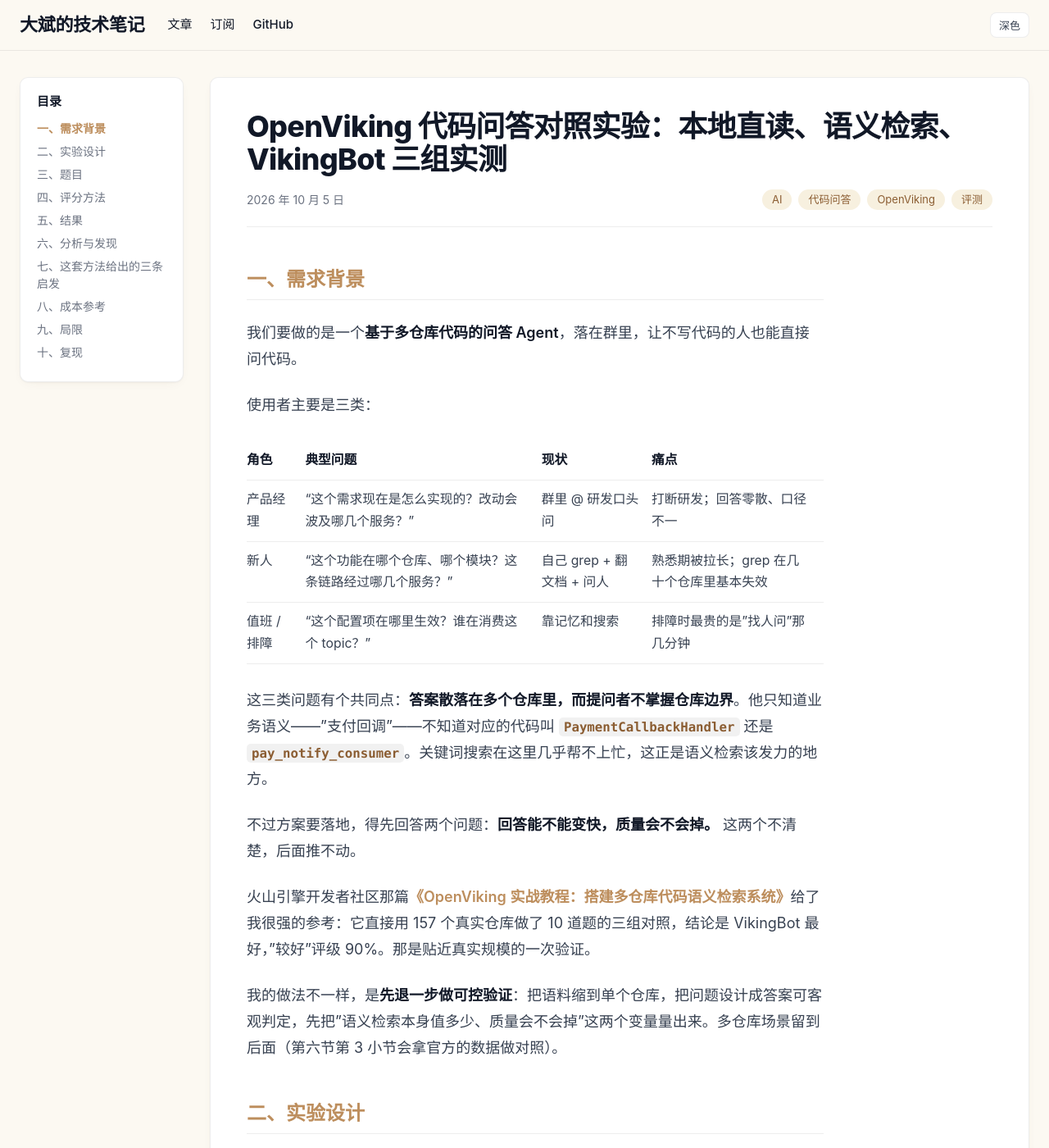
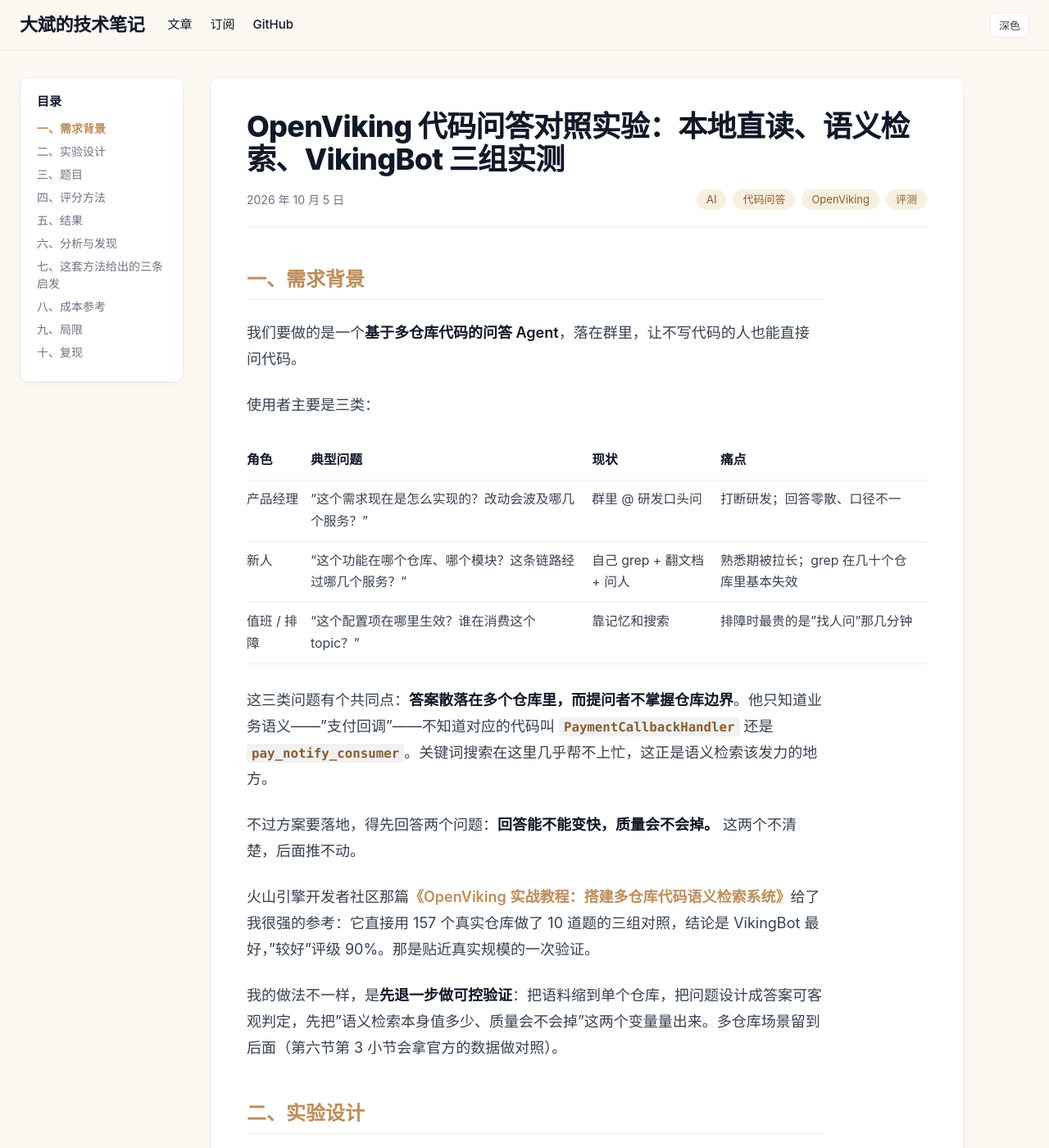
Before and after one commit to shengbinxu/shengbinxu.github.io, a Jekyll site: the page built from _posts/2026-10-05-ai-codebase-qa-benchmark.md, in a window 1280 px wide and 1400 px high. Shown: the whole window at 82% size. Built offline with Jekyll 4.4.1, drawn with Linux system fonts in a browser that asks for light colours; a style sheet for code colours, icons or effects is not loaded.

Commit message:
修表格宽度：正文限宽改为子元素限宽，表格可用满卡片宽度，不再溢出被裁

```diff
--- a/assets/css/style.css
+++ b/assets/css/style.css
@@ -153,7 +153,7 @@
   align-items: flex-start;
 }
 
-.layout-main { flex: 1; min-width: 0; }
+.layout-main { flex: 1; min-width: 0; max-width: 920px; }
 
 /* ------------------------------------------------------------------ 卡片 */
 
@@ -256,12 +256,21 @@
 }
 
 .prose {
-  max-width: var(--measure);
+  /* 注意：这里不设 max-width。改用「子元素限宽」的方式，
+     让段落保持 704px 阅读宽度，而表格能用满卡片宽度——
+     否则宽表格会被 704px 挤到溢出裁切。 */
+  max-width: none;
   font-family: var(--font-body);
   font-size: 18px;
   line-height: 1.78;
   color: var(--fg-body);
 }
+
+.prose > * { max-width: var(--measure); }
+
+/* 表格与代码块不参与限宽，可用满卡片 */
+.prose > table,
+.prose > pre { max-width: 100%; }
 
 .prose p { margin: 24px 0; }
 
@@ -361,6 +370,7 @@
   margin: 28px 0;
   border-collapse: collapse;
   font-size: 0.875em;
+  box-sizing: border-box;
   line-height: 1.7;
   display: block;
   overflow-x: auto;
```
